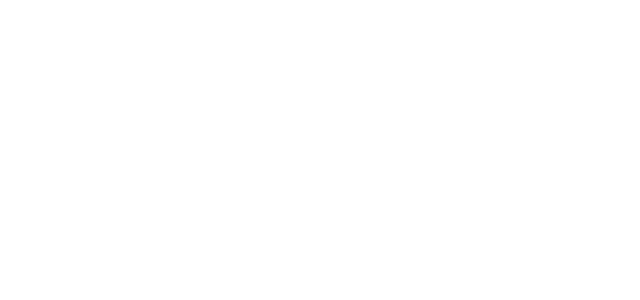
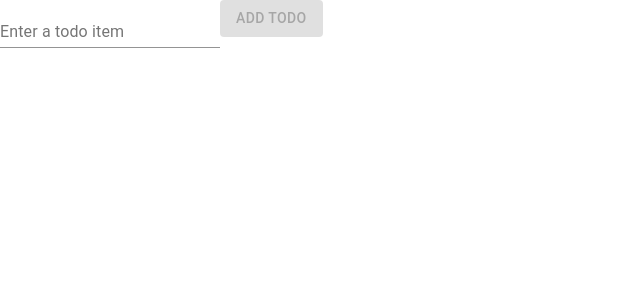
Before and after one commit to rissandimo/reactjs-todo-list, a React (Create React App) app: page / in a window 1280 px wide. Shown: the top 300 px of the page, without its empty margins (0-640 px from the left). Built offline with nearby package versions, Linux system fonts and the light colour scheme.

Commit message:
Add todo to array and display in list

```diff
--- a/package.json
+++ b/package.json
@@ -3,6 +3,7 @@
   "version": "0.1.0",
   "private": true,
   "dependencies": {
+    "@material-ui/core": "^4.11.0",
     "@testing-library/jest-dom": "^4.2.4",
     "@testing-library/react": "^9.5.0",
     "@testing-library/user-event": "^7.2.1",
--- a/src/App.js
+++ b/src/App.js
@@ -1,10 +1,33 @@
-import React from 'react';
+import { Button, FormControl, Input, InputLabel } from '@material-ui/core';
+import React, { useEffect, useState} from 'react';
 import './App.css';
 
 function App() {
+
+  const [input, setInput] = useState('');
+  const [todos, setTodos] = useState([]);
+
+  const addTodo = e => {
+    e.preventDefault();
+    console.log('entere clicked');
+    setTodos([...todos, input]);
+    console.log(todos);
+    setInput('');
+  }
   return (
     <div className="app">
-
+        <form>
+          <FormControl>
+            <InputLabel>Enter a todo item</InputLabel>
+            <Input value={input} placeholder="Enter a todo item" onChange={e => setInput(e.target.value)} />
+          </FormControl>
+          <Button variant="contained" type="submit" color="primary" disabled={!input} onClick={addTodo}>Add Todo</Button>
+        </form>
+        <ul>
+        {todos.map(todo => (
+            <li key={todo}>{todo}</li>
+        ))}
+        </ul>
     </div>
   );
 }
```
Also changed, not shown: 1 other file (tests, documents, lock files or other folders).
